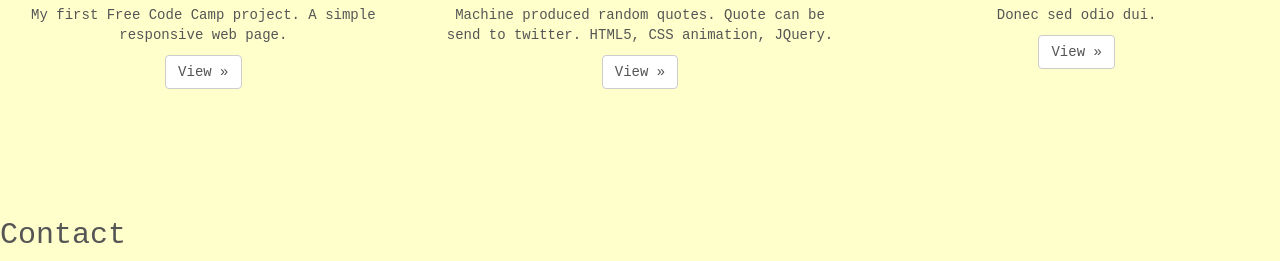
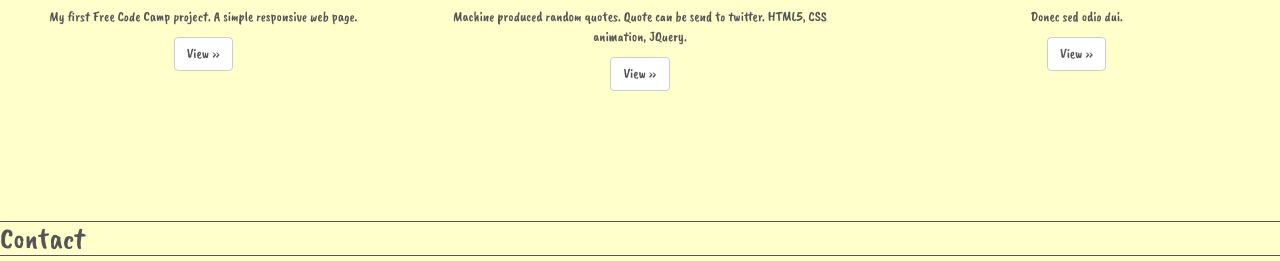
Before and after one commit to zumartic/FCC_portfolio, a plain HTML site: page index.html in a window 1280 px wide. Shown: the part 844-1105 px from the top of the page. Drawn offline with nearby package versions, Linux system fonts and the light colour scheme.

Commit message:
Add files via upload

```diff
--- a/css/style.css
+++ b/css/style.css
@@ -2,14 +2,19 @@ body {
   overflow-x: hidden;
   position: relative;
   padding-bottom: 40px;
-  color: #555555; /*#777777; /*#5a5a5a;*/
+  color: #555555;
   background-color: #ffffcc;
-  font-family: Lobster, Monospace;
+  font-family: Caveat Brush, Monospace;
 }
 
-p {
-  margin-left: 10px;
+h2 {
+    border-style: solid;
+    border-width: 1px;
+    border-left-width: 0px;
+    border-right-width: 0px;
+    border-color: #555555;
 }
+
 
 #About {
    margin-top: 10px;
```
